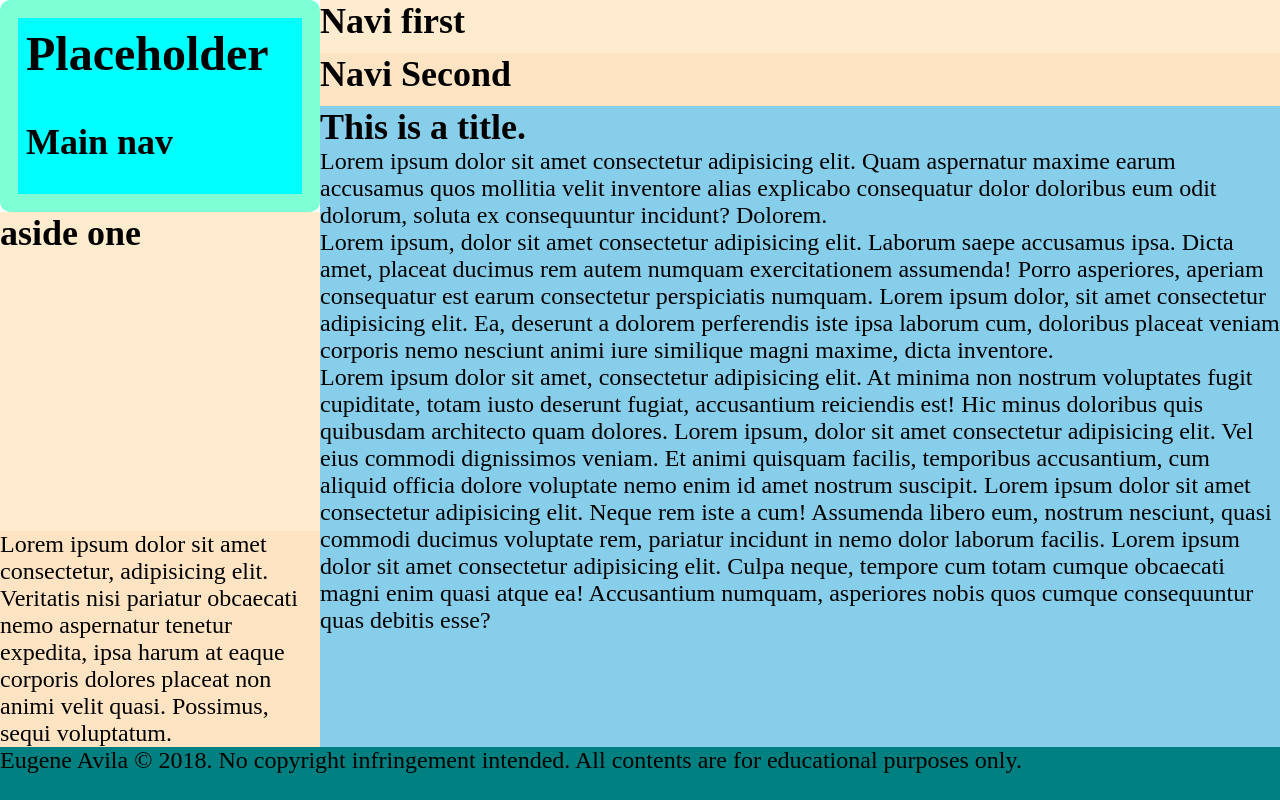
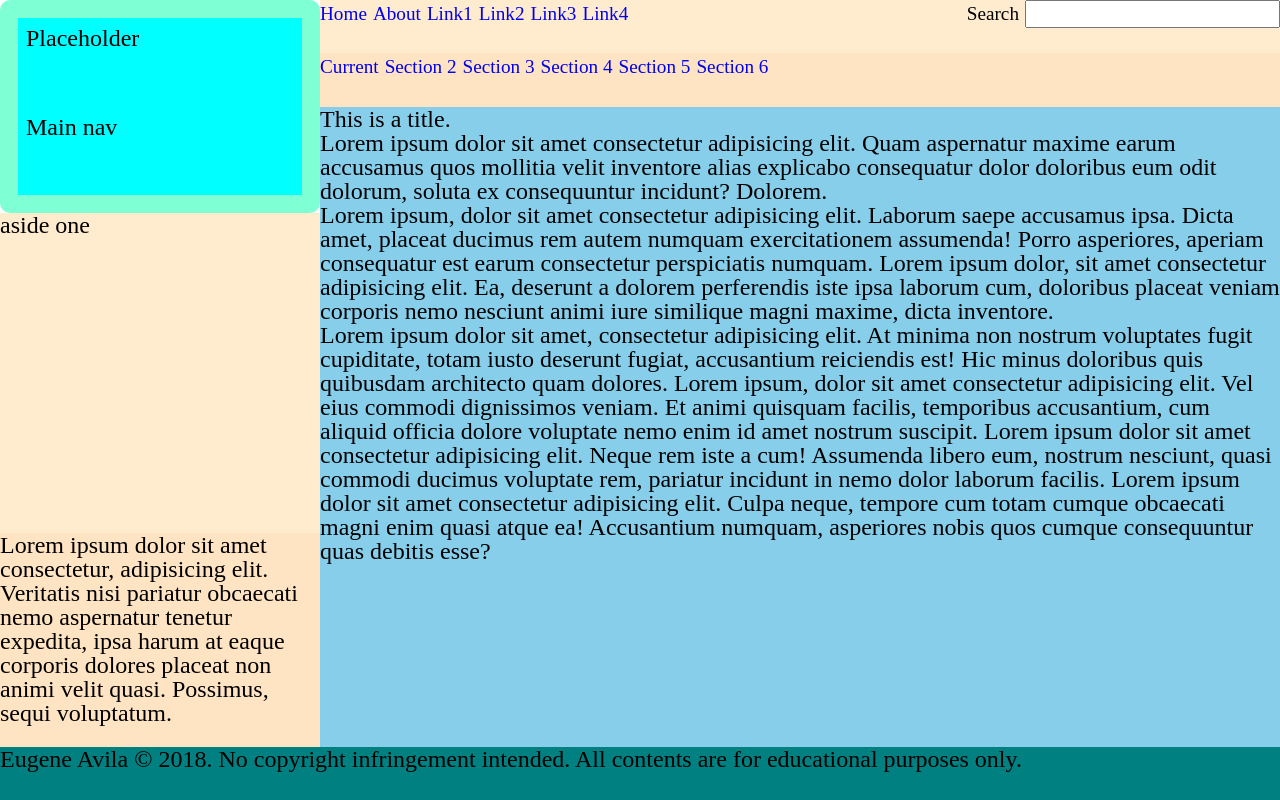
Before and after one commit to avilaeugeneb/capstone, a plain HTML site: page index.html in a window 1280 px wide. Drawn offline with Linux system fonts and the light colour scheme.

Commit message:
Feat : Added Normal Main Navigation and Section Navigationlinks

```diff
--- a/assets/style.css
+++ b/assets/style.css
@@ -1,15 +1,62 @@
-* {
-    margin: 0;
-    padding: 0;
+/* http://meyerweb.com/eric/tools/css/reset/
+   v2.0 | 20110126
+   License: none (public domain)
+*/
+
+html, body, div, span, applet, object, iframe,
+h1, h2, h3, h4, h5, h6, p, blockquote, pre,
+a, abbr, acronym, address, big, cite, code,
+del, dfn, em, img, ins, kbd, q, s, samp,
+small, strike, strong, sub, sup, tt, var,
+b, u, i, center,
+dl, dt, dd, ol, ul, li,
+fieldset, form, label, legend,
+table, caption, tbody, tfoot, thead, tr, th, td,
+article, aside, canvas, details, embed,
+figure, figcaption, footer, header, hgroup,
+menu, nav, output, ruby, section, summary,
+time, mark, audio, video {
+	margin: 0;
+	padding: 0;
+	border: 0;
+	font-size: 100%;
+	font: inherit;
+	vertical-align: baseline;
 }
+/* HTML5 display-role reset for older browsers */
+article, aside, details, figcaption, figure,
+footer, header, hgroup, menu, nav, section {
+	display: block;
+}
+body {
+	line-height: 1;
+}
+ol, ul {
+	list-style: none;
+}
+blockquote, q {
+	quotes: none;
+}
+blockquote:before, blockquote:after,
+q:before, q:after {
+	content: '';
+	content: none;
+}
+table {
+	border-collapse: collapse;
+	border-spacing: 0;
+}
+/*
+*
+* End of CSS RESET
+*
+*/
+
 body {
     font-size: 5vh;
 }
-/* Font layouts */
 
-
-
-/* GRID mobile */
+/* GRID mobile layouts and sections*/
 #wrapper {
     display: grid;
     grid-template-areas:
@@ -110,10 +157,31 @@ footer {
         background-color: aqua;
     }
 
+    /* Navigation Section */
+
     #first {
         grid-area: first;
         background-color: blanchedalmond;
         display: block;
+    }
+
+    ul#navifirst,
+    ul#navifirst li,
+    ul#navisecond li,
+    section#searchbar {
+        display: inline-block;
+    }
+
+    ul#navifirst li a,
+    ul#navisecond li a,
+    section#searchbar label,
+    section#searchbar input {
+        text-decoration: none;
+        font-size: 0.8em;
+    }
+
+    section#searchbar {
+        float: right;
     }
 
     #second {
--- a/index.html
+++ b/index.html
@@ -14,34 +14,52 @@
         <header id="mainhead">
             <header id="headerone">
                 <h1>Placeholder</h1>
-            </header>
+            </header> <!-- /#headerone -->
             <nav id="mainnav">
                 <h2>Main nav</h2>
-            </nav>
-        </header>
-        <nav id="first">
-            <h2>Navi first</h2>
-        </nav>
-        <nav id="second">
-            <h2>Navi Second</h2>
-        </nav>
-        <main>
+            </nav> <!-- /#mainnav -->
+        </header> <!-- /#mainhead -->
+        <nav id="first" class="navi">
+            <ul id="navifirst">
+                <li><a href="#">Home</a></li>
+                <li><a href="#">About</a></li>
+                <li><a href="#">Link1</a></li>
+                <li><a href="#">Link2</a></li>
+                <li><a href="#">Link3</a></li>
+                <li><a href="#">Link4</a></li>
+            </ul>
+            <section id="searchbar">
+                    <label for="searchpage">Search</label>
+                    <input type="text" name="search" id="searchpage">
+            </section>
+        </nav> <!-- /#first -->
+        <nav id="second" class="navi">
+            <ul id="navisecond">
+                <li><a href="#">Current</a></li>
+                <li><a href="#">Section 2</a></li>
+                <li><a href="#">Section 3</a></li>
+                <li><a href="#">Section 4</a></li>
+                <li><a href="#">Section 5</a></li>
+                <li><a href="#">Section 6</a></li>
+            </ul>
+        </nav> <!-- /#second -->
+        <main id="content">
             <h2>This is a title.</h2>
             <p>Lorem ipsum dolor sit amet consectetur adipisicing elit. Quam aspernatur maxime earum accusamus quos mollitia velit inventore alias explicabo consequatur dolor doloribus eum odit dolorum, soluta ex consequuntur incidunt? Dolorem.</p>
             <p>Lorem ipsum, dolor sit amet consectetur adipisicing elit. Laborum saepe accusamus ipsa. Dicta amet, placeat ducimus rem autem numquam exercitationem assumenda! Porro asperiores, aperiam consequatur est earum consectetur perspiciatis numquam. Lorem ipsum dolor, sit amet consectetur adipisicing elit. Ea, deserunt a dolorem perferendis iste ipsa laborum cum, doloribus placeat veniam corporis nemo nesciunt animi iure similique magni maxime, dicta inventore.</p>
             <p>Lorem ipsum dolor sit amet, consectetur adipisicing elit. At minima non nostrum voluptates fugit cupiditate, totam iusto deserunt fugiat, accusantium reiciendis est! Hic minus doloribus quis quibusdam architecto quam dolores. Lorem ipsum, dolor sit amet consectetur adipisicing elit. Vel eius commodi dignissimos veniam. Et animi quisquam facilis, temporibus accusantium, cum aliquid officia dolore voluptate nemo enim id amet nostrum suscipit. Lorem ipsum dolor sit amet consectetur adipisicing elit. Neque rem iste a cum! Assumenda libero eum, nostrum nesciunt, quasi commodi ducimus voluptate rem, pariatur incidunt in nemo dolor laborum facilis. Lorem ipsum dolor sit amet consectetur adipisicing elit. Culpa neque, tempore cum totam cumque obcaecati magni enim quasi atque ea! Accusantium numquam, asperiores nobis quos cumque consequuntur quas debitis esse?
             </p>
 
-        </main>
+        </main> <!-- /main#content -->
         <aside id="one">
             <h2>aside one</h2>
-        </aside>
+        </aside> <!-- /#oneaside -->
         <aside id="two">
             <p>Lorem ipsum dolor sit amet consectetur, adipisicing elit. Veritatis nisi pariatur obcaecati nemo aspernatur tenetur expedita, ipsa harum at eaque corporis dolores placeat non animi velit quasi. Possimus, sequi voluptatum.</p>
-        </aside>
+        </aside> <!-- /#twoaside -->
         <footer>
             <p>Eugene Avila &copy; 2018. No copyright infringement intended. All contents are for educational purposes only.</p>
-        </footer>
+        </footer> <!-- /#footer -->
 
     </div>
 </body>
```
